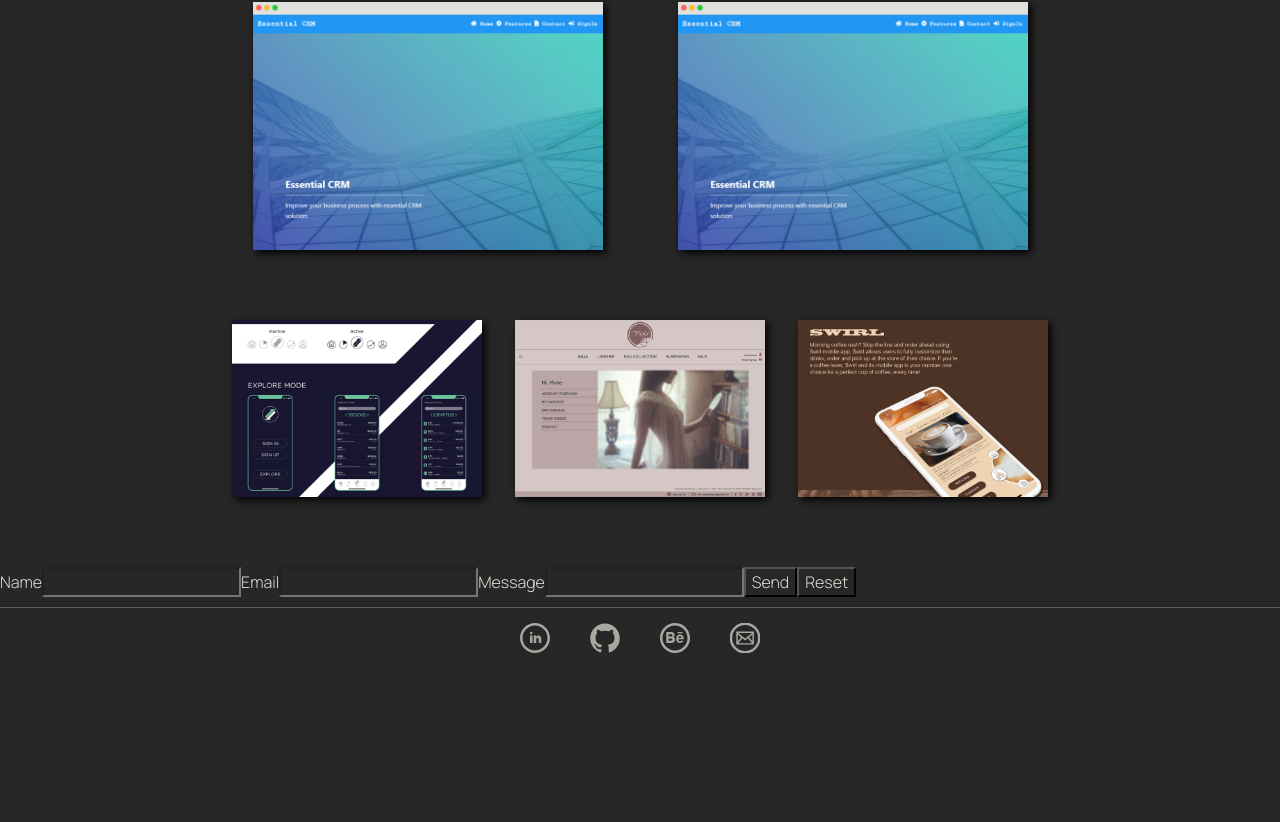
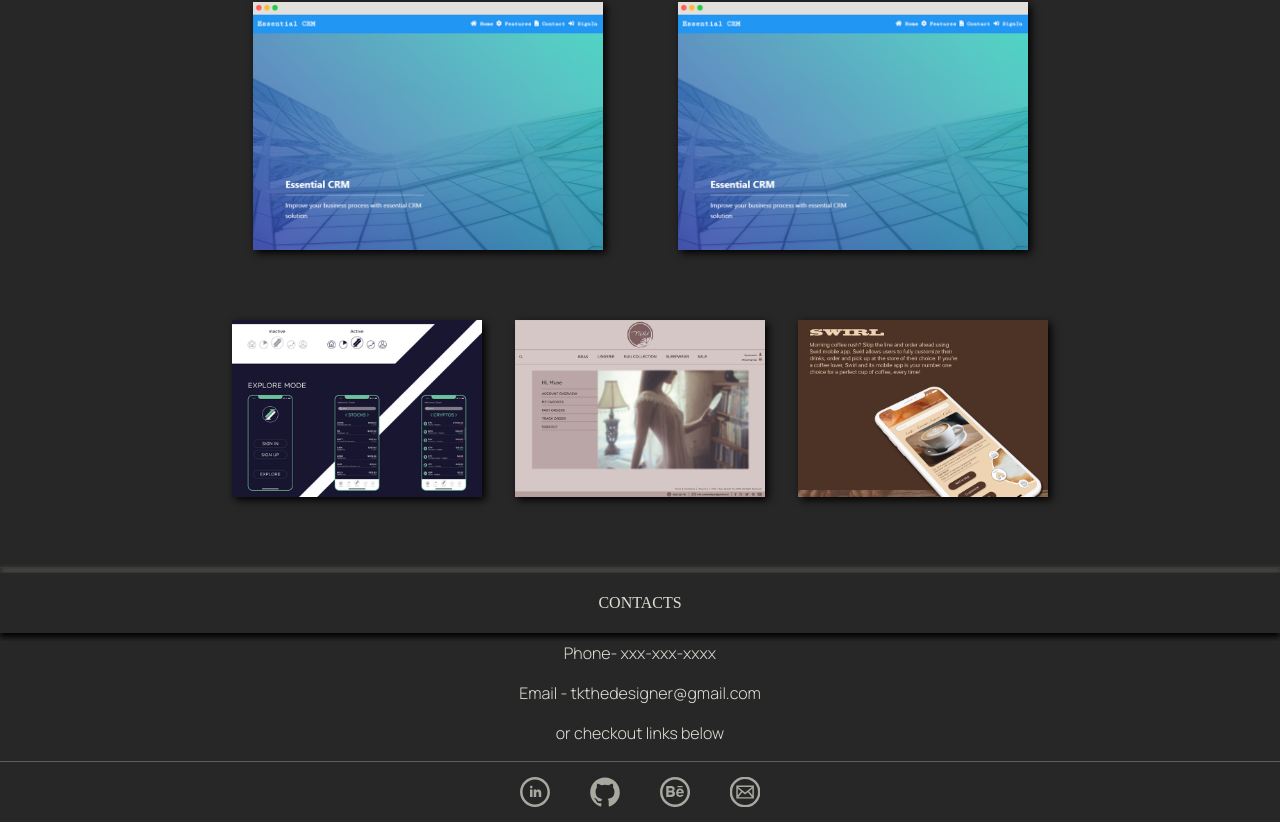
Before and after one commit to ttidesign/Portfolio, a React (Create React App) app: page / in a window 1280 px wide. Shown: the part 1489-2311 px from the top of the page. Before the commit the page ends 2157 px from the top, so only its background shows below. Built offline with nearby package versions, Linux system fonts and the light colour scheme; a web font is replaced by a local one.

Commit message:
edit contacts infor

```diff
--- a/src/App.js
+++ b/src/App.js
@@ -23,7 +23,7 @@ function App() {
 			<Route path='/' exact component={Contacts} />
 			<Route path='/resume' exact component={Resume} />
 			<Route path='/trade' exact component={Trade} />
-      <Route path='/nuu' exact component={Nuu}/>
+      		<Route path='/nuu' exact component={Nuu}/>
 			<Route path='/swirl' exact component={Swirl} />
 			<Route path='/' component={Footer} />
 		</div>
--- a/src/components/Contacts/Contacts.css
+++ b/src/components/Contacts/Contacts.css
@@ -0,0 +1,3 @@
+p{
+    text-align: center;
+}
--- a/src/components/Contacts/Contacts.js
+++ b/src/components/Contacts/Contacts.js
@@ -1,47 +1,55 @@
 import React from 'react'
-import{useState} from 'react'
+import './Contacts.css'
+// import{useState} from 'react'
 
 function Contacts () {
-    const [name, setName] = useState('')
-    const [email, setEmail] = useState('')
-    const [message, setMessage] = useState('')
+    // const [name, setName] = useState('')
+    // const [email, setEmail] = useState('')
+    // const [message, setMessage] = useState('')
 
-    const handleName = (event) =>{
-        setName(event.target.value);
-    }
-    const handleEmail =(event)=>{
-        setEmail(event.target.value)
-    }
-    const handleMessage = (event)=>{
-        setMessage(event.target.value)
-    }
-    const handleSubmit= (event)=>{
-        event.preventDefault()
-        fetch('/send', {
-					method: 'POST',
-					headers: {
-						'Accept': 'application/json',
-						'Content-Type': 'application/json',
-                    },
-                    body:JSON.stringify({
-                        name:name,
-                        email:email,
-                        message:message}
-                    )
-				});
-    }
+    // const handleName = (event) =>{
+    //     setName(event.target.value);
+    // }
+    // const handleEmail =(event)=>{
+    //     setEmail(event.target.value)
+    // }
+    // const handleMessage = (event)=>{
+    //     setMessage(event.target.value)
+    // }
+    // const handleSubmit= (event)=>{
+    //     event.preventDefault()
+    //     fetch('/send', {
+	// 				method: 'POST',
+	// 				headers: {
+	// 					'Accept': 'application/json',
+	// 					'Content-Type': 'application/json',
+    //                 },
+    //                 body:JSON.stringify({
+    //                     name:name,
+    //                     email:email,
+    //                     message:message}
+    //                 )
+	// 			});
+    // }
     return (
-        <div><form onSubmit={handleSubmit} method='post' encType='text/plain'>
-        Name
-        <input type='text' name='name' onChange={handleName}></input>
-        Email
-        <input type='tex' name='email' onChange={handleEmail}></input>
-        Message
-        <input type='textarea' name='message' onChange={handleMessage}></input>
-        <input type='submit' value='Send'></input>
-        <input type='reset' value='Reset'></input>
-        </form></div>
-    )
+			<div>
+				<div className='style-line'></div>
+				<h6>CONTACTS</h6>
+				<p>Phone- xxx-xxx-xxxx</p>
+				<p>Email - tkthedesigner@gmail.com</p>
+                <p>or checkout links below</p>
+			</div>
+			// <div><form onSubmit={handleSubmit} method='post' encType='text/plain'>
+			// Name
+			// <input type='text' name='name' onChange={handleName}></input>
+			// Email
+			// <input type='tex' name='email' onChange={handleEmail}></input>
+			// Message
+			// <input type='textarea' name='message' onChange={handleMessage}></input>
+			// <input type='submit' value='Send'></input>
+			// <input type='reset' value='Reset'></input>
+			// </form></div>
+		);
 }
 
 export default Contacts
```
